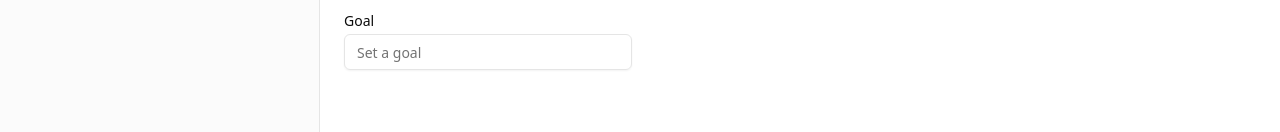
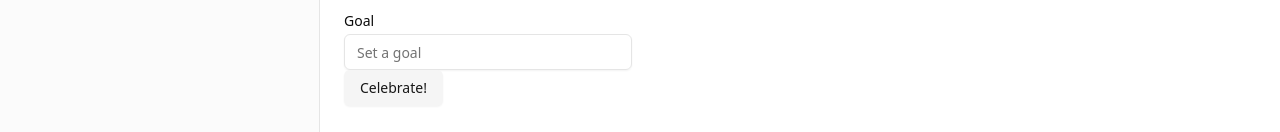
Before and after one commit to BennyWu1210/hack-the-valley, a Next.js app: page /profile in a window 1280 px wide. Shown: the part 568-700 px from the top of the page. Built offline with nearby package versions, Linux system fonts and the light colour scheme; a web font is replaced by a local one.

Commit message:
confetti

```diff
--- a/app/profile/page.tsx
+++ b/app/profile/page.tsx
@@ -1,7 +1,7 @@
  "use client"
 
 import React from 'react'
-import { useState } from 'react'
+import { useState, useEffect } from 'react'
 import {
     Card,
     CardContent,
@@ -66,6 +66,11 @@ const chartConfig = {
 import { useGlobalContext } from "@/app/GlobalContext";
 
 
+import Confetti from 'react-confetti';
+// import { Button } from "@/components/ui/button"; // Assuming you are using Shadcn's Button component
+
+
+
 const Achievements = ({title, description, progress, level}) => {
     return (
         <Card className="w-full flex-1 p-8 flex flex-row gap-8">
@@ -84,6 +89,33 @@ const Achievements = ({title, description, progress, level}) => {
 }
 
 const page = () => {
+    // CONFETTI
+    const [isConfettiVisible, setIsConfettiVisible] = useState(false);
+  const [opacity, setOpacity] = useState(1);
+
+  const handleConfetti = () => {
+    setIsConfettiVisible(true);
+    setOpacity(1); // Reset opacity to 1 initially
+
+    // Start reducing opacity after 2 seconds
+    setTimeout(() => {
+      const fadeInterval = setInterval(() => {
+        setOpacity((prev) => {
+          if (prev > 0.1) {
+            return prev - 0.1; // Gradually reduce opacity
+          } else {
+            clearInterval(fadeInterval); // Stop reducing opacity after it reaches 0
+            setIsConfettiVisible(false); // Hide confetti when opacity reaches 0
+            return 0;
+          }
+        });
+      }, 100); // Reduce opacity every 300ms (roughly 3 seconds for full fade)
+    }, 4000); // Start fading after 2 seconds
+  };
+
+
+
+
     const [progress, setProgress] = React.useState(13)
 
     const {user, setUser} = useGlobalContext();
@@ -245,6 +277,25 @@ const page = () => {
                             </div>
                         </div>
 
+                        {/* CONFETTI */}
+                        {/* Button to trigger confetti */}
+      <Button variant="secondary" onClick={handleConfetti}>
+        Celebrate!
+      </Button>
+
+      {/* Confetti animation with opacity fade */}
+      {isConfettiVisible && (
+        <div style={{ opacity: opacity, transition: 'opacity 0.3s ease' }}>
+          <Confetti
+            width={window.innerWidth}
+            height={window.innerHeight}
+            numberOfPieces={200}
+            gravity={1} // Faster fall
+            colors={['#FFC107', '#FF5722', '#00BCD4', '#4CAF50']}
+          />
+        </div>
+      )}
+
                     </TabsContent>
 
                     {/* ACHIEVEMENTS */}
--- a/package.json
+++ b/package.json
@@ -29,6 +29,7 @@
     "radix-ui": "^1.0.1",
     "react": "^18",
     "react-beautiful-dnd": "^13.1.1",
+    "react-confetti": "^6.1.0",
     "react-dom": "^18",
     "react-pdftotext": "^1.3.3",
     "recharts": "^2.12.7",
```
Also changed, not shown: 1 other file (tests, documents, lock files or other folders).
